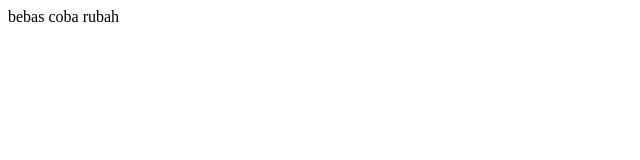
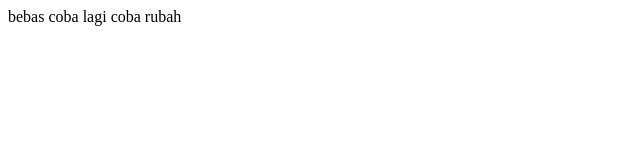
Before and after one commit to amelagustina359-create/kelompokmawar, a plain HTML site: page index.html in a window 1280 px wide. Shown: the full height of the page, 0-640 px from the left. Drawn offline with Linux system fonts and the light colour scheme.

Commit message:
amelkosmetik

```diff
--- a/index.html
+++ b/index.html
@@ -8,6 +8,8 @@
 <body>
     bebas
 
+    coba lagi
+
     coba rubah
 </body>
 </html>
```
